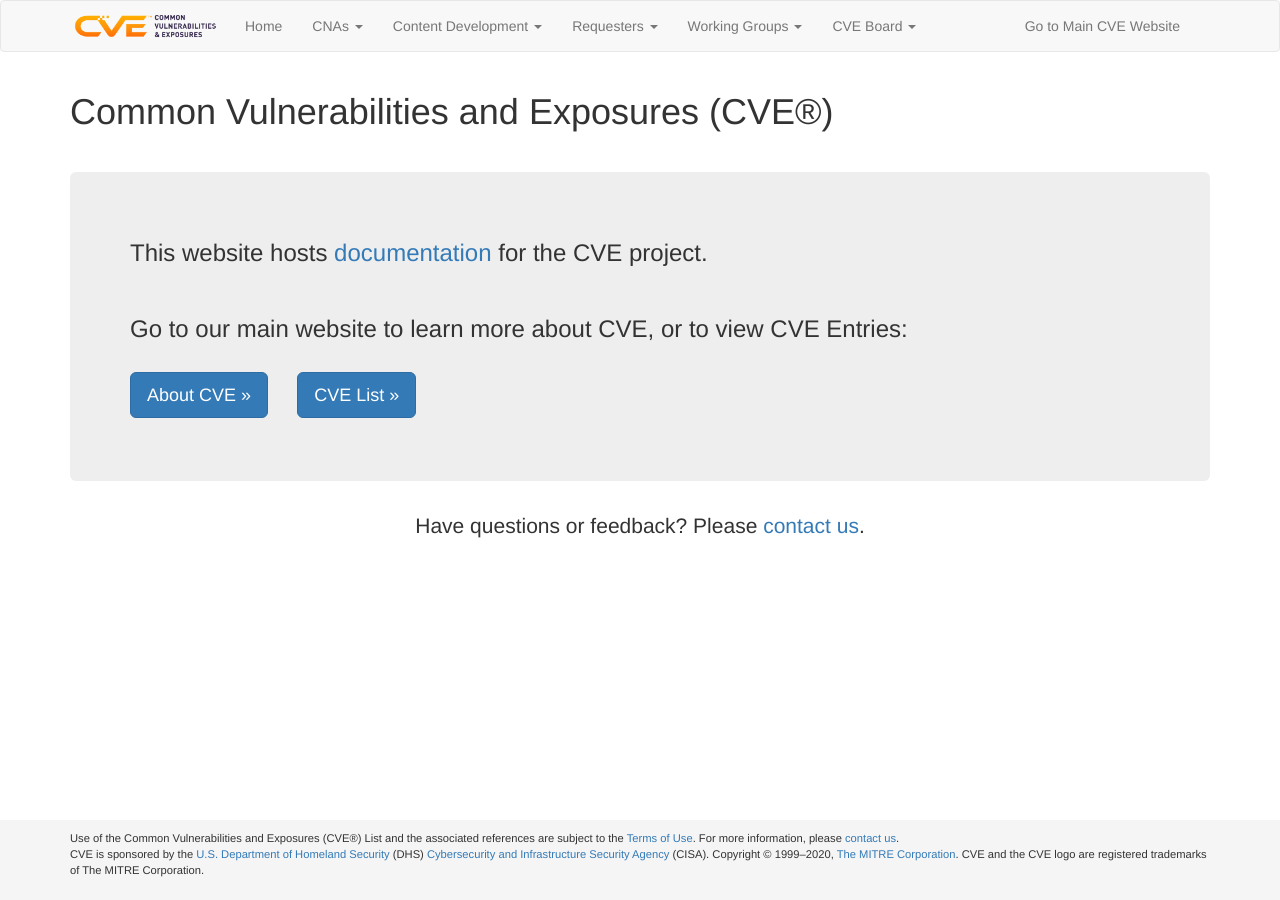
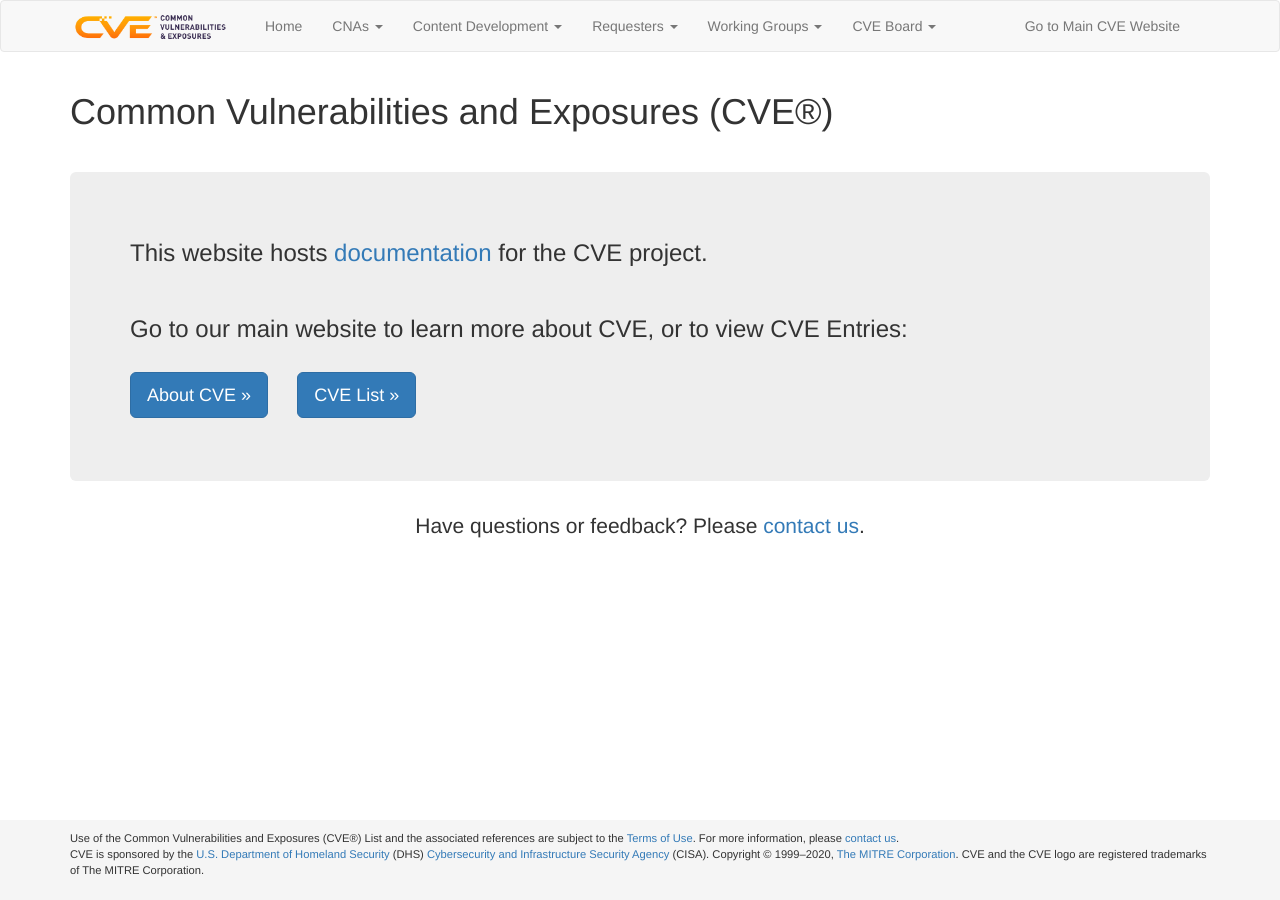
Before and after one commit to CVEProject/cveproject.github.io, a Jekyll site: the page built from index.md, in a window 1280 px wide. Built offline with Jekyll 4.4.1, drawn with Linux system fonts in a browser that asks for light colours; nearby versions of some CDN libraries.

Commit message:
Update header.html

```diff
--- a/_includes/header.html
+++ b/_includes/header.html
@@ -11,7 +11,7 @@
             <span class="icon-bar"></span>
             <span class="icon-bar"></span>
           </button>
-            <a href="https://cveproject.github.io" class="pull-left"><img src="/img/cve_logo_banner.png" style="max-height: 125px; max-width: 150px; margin-top: 6px; margin-bottom: 3px; margin-right: 10px; "></a>
+            <a href="https://cveproject.github.io" class="pull-left"><img src="/img/cve_logo_banner.png" style="max-height: 135px; max-width: 160px; margin-top: 6px; margin-bottom: 3px; margin-right: 20px; "></a>
     </div>
 
     <div class="collapse navbar-collapse">
```
